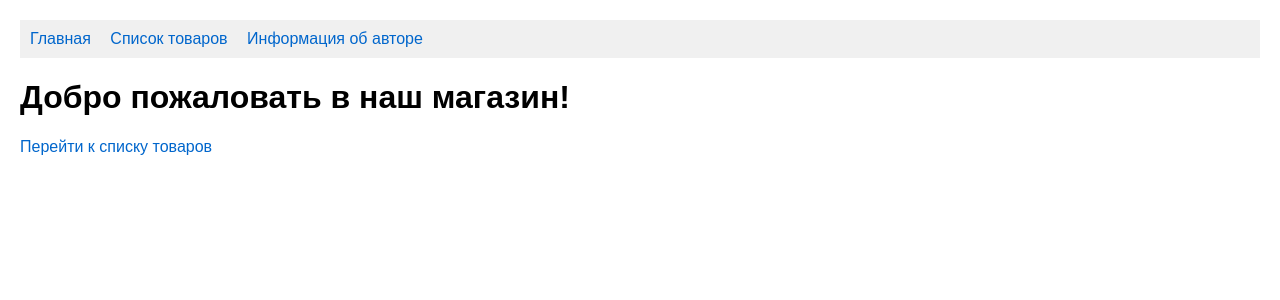
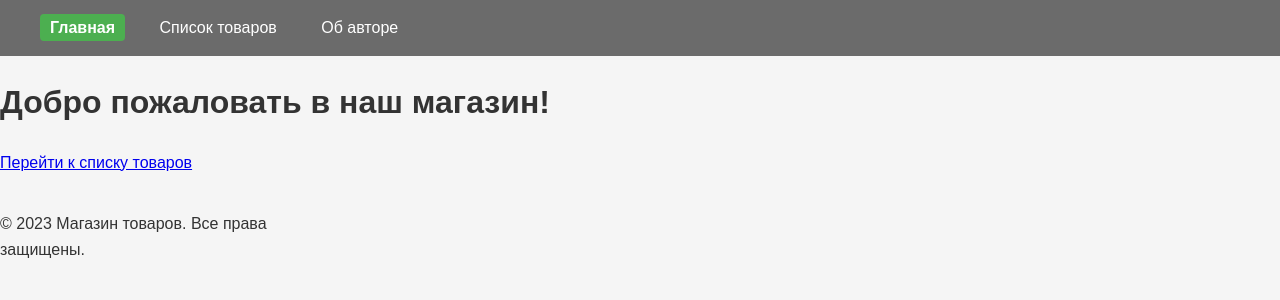
Before and after one commit to LACKY5533/PythonLearningDjango, a Django app: page / in a window 1280 px wide. Shown: the top 300 px of the page. Run offline with Django 5.2, Linux system fonts and the light colour scheme.

Commit message:
final part 1

```diff
--- a/FirstDjango/settings.py
+++ b/FirstDjango/settings.py
@@ -117,6 +117,7 @@ USE_TZ = True
 # https://docs.djangoproject.com/en/5.2/howto/static-files/
 
 STATIC_URL = 'static/'
+STATICFILES_DIRS = [BASE_DIR, 'static']
 
 # Default primary key field type
 # https://docs.djangoproject.com/en/5.2/ref/settings/#default-auto-field
--- /dev/null
+++ b/MainApp/fixtures/save_all.json
@@ -0,0 +1 @@
+[{"model": "MainApp.item", "pk": 1, "fields": {"name": "Кроссовки", "brand": "abibas", "count": 10, "description": "Отличные кроссовки для бега с амортизацией"}}, {"model": "MainApp.item", "pk": 2, "fields": {"name": "Куртка кожанная", "brand": "nuke", "count": 2, "description": "Хорошая кожанная куртка, до 10 градусов"}}, {"model": "MainApp.item", "pk": 3, "fields": {"name": "Coca-cola", "brand": "cola", "count": 4, "description": "Газированный напиток"}}, {"model": "MainApp.item", "pk": 4, "fields": {"name": "Картофель фри", "brand": "mac", "count": 0, "description": "Картошка во фритюре"}}, {"model": "MainApp.item", "pk": 5, "fields": {"name": "Кепка", "brand": "Yandex", "count": 15, "description": "Кепка от солнца"}}]
--- a/MainApp/models.py
+++ b/MainApp/models.py
@@ -5,5 +5,5 @@ from django.db import models
 class Item(models.Model):
    name  = models.CharField('Название', max_length=100)
    brand = models.CharField('Бренд', max_length=100)
-   count = models.PositiveIntegerField()
+   count = models.PositiveIntegerField('Количество')
    description = models.TextField('Описание', blank=True)
--- /dev/null
+++ b/MainApp/static/css/style.css
@@ -0,0 +1,106 @@
+/* Шапка */
+.header {
+    background-color: #6b6b6b;
+    padding: 15px 0;
+}
+
+.nav {
+    max-width: 1200px;
+    margin: 0 auto;
+    padding: 0 20px;
+}
+
+.nav-link {
+    color: white;
+    text-decoration: none;
+    margin-right: 20px;
+    padding: 5px 10px;
+    border-radius: 4px;
+    transition: background-color 0.3s;
+}
+
+.nav-link:hover {
+    background-color: #555;
+}
+
+.nav-link.active {
+    background-color: #4CAF50;
+    font-weight: bold;
+}
+
+/* Тело */
+body {
+    font-family: Arial, sans-serif;
+    margin: 0;
+    padding: 0;
+    line-height: 1.6;
+    background-color: #f5f5f5;
+    color: #333; /* Основной цвет текста */
+}
+
+/* ... остальные общие стили ... */
+
+/* Карточки товаров */
+.container {
+    display: grid;
+    grid-template-columns: repeat(auto-fill, minmax(300px, 1fr));
+    gap: 20px;
+    margin-top: 20px;
+}
+
+.product-link {
+    text-decoration: none; /* Убираем подчеркивание */
+    color: inherit; /* Наследуем цвет текста */
+    display: block; /* Чтобы ссылка занимала всю карточку */
+}
+
+.product-card {
+    background: white;
+    border-radius: 8px;
+    box-shadow: 0 2px 5px rgba(0,0,0,0.1);
+    padding: 20px;
+    transition: transform 0.3s ease;
+    height: 100%; /* Чтобы все карточки были одной высоты */
+}
+
+.product-card:hover {
+    transform: translateY(-5px);
+    box-shadow: 0 5px 15px rgba(0,0,0,0.1);
+}
+
+.product-title {
+    font-size: 1.2em;
+    margin-bottom: 10px;
+    color: #333; /* Цвет заголовка */
+}
+
+.product-brand {
+    color: #666;
+    font-size: 0.9em;
+    margin-bottom: 10px;
+}
+
+.product-description {
+    color: #666;
+    font-size: 0.9em;
+    margin-bottom: 10px;
+    display: -webkit-box;
+    -webkit-line-clamp: 3;
+    -webkit-box-orient: vertical;
+    overflow: hidden;
+}
+
+.product-stock {
+    font-weight: bold;
+    margin-bottom: 15px;
+}
+
+.in-stock {
+    color: #28a745;
+}
+
+.out-of-stock {
+    color: #dc3545;
+}
+
+/* ... остальные стили ... */
--- a/MainApp/views.py
+++ b/MainApp/views.py
@@ -1,4 +1,4 @@
-import pandas as pd
+#import pandas as pd
 
 from django.shortcuts import render, get_object_or_404
 from django.http import HttpResponse
--- /dev/null
+++ b/templates/base.html
@@ -0,0 +1,19 @@
+<!DOCTYPE html>
+<html lang="ru">
+<head>
+    <meta charset="UTF-8">
+    <meta name="viewport" content="width=device-width, initial-scale=1.0">
+    <title>{% block title %}Магазин товаров{% endblock %}</title>
+    {% load static %}
+    <link rel="stylesheet" href="{% static 'css/style.css' %}">
+</head>
+<body>
+    {% include 'header.html' %}
+
+    <main class="content">
+        {% block content %}{% endblock %}
+    </main>
+
+    {% include 'footer.html' %}
+</body>
+</html>
--- /dev/null
+++ b/templates/footer.html
@@ -0,0 +1,5 @@
+<footer class="footer">
+    <div class="container">
+        <p>&copy; 2023 Магазин товаров. Все права защищены.</p>
+    </div>
+</footer>
--- /dev/null
+++ b/templates/header.html
@@ -0,0 +1,7 @@
+<header class="header">
+    <nav class="nav">
+        <a href="{% url 'home' %}" class="nav-link {% if request.path == '/' %}active{% endif %}">Главная</a>
+        <a href="{% url 'items_list' %}" class="nav-link {% if request.path == '/items/' %}active{% endif %}">Список товаров</a>
+        <a href="{% url 'about' %}" class="nav-link {% if request.path == '/about/' %}active{% endif %}">Об авторе</a>
+    </nav>
+</header>
--- a/templates/home.html
+++ b/templates/home.html
@@ -1,23 +1,8 @@
-<!DOCTYPE html>
-<html>
-<head>
-    <title>Магазин</title>
-    <style>
-        body { font-family: Arial; margin: 20px; }
-        a { color: #0066cc; text-decoration: none; }
-        a:hover { text-decoration: underline; }
-        nav { background: #f0f0f0; padding: 10px; margin-bottom: 20px; }
-        nav a { margin-right: 15px; }
-    </style>
-</head>
-<body>
-    <nav>
-        <a href="/">Главная</a>
-        <a href="/items/">Список товаров</a>
-        <a href="/about/">Информация об авторе</a>
-    </nav>
+{% extends "base.html" %}
 
-    <h1>Добро пожаловать в наш магазин!</h1>
-    <p><a href="/items/">Перейти к списку товаров</a></p>
-</body>
-</html>
+{% block title %}Список товаров{% endblock %}
+
+{% block content %}
+<h1>Добро пожаловать в наш магазин!</h1>
+<p><a href="/items/">Перейти к списку товаров</a></p>
+{% endblock %}
```
Also changed, not shown: templates/about.html (+5 -20 lines), templates/item_detail.html (+22 -37 lines), templates/items_list.html (+19 -86 lines).
